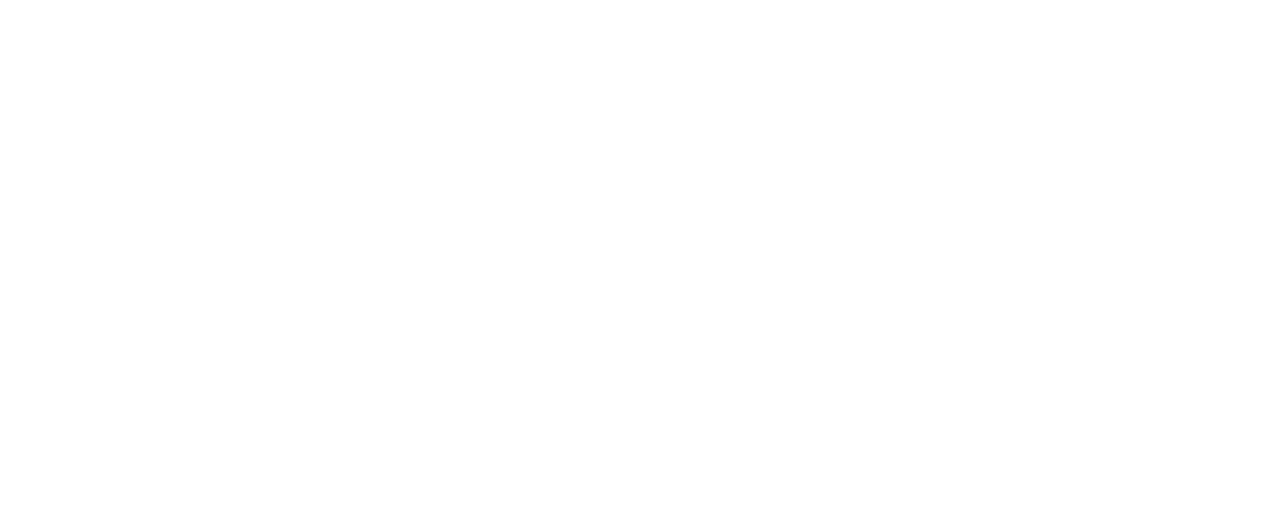
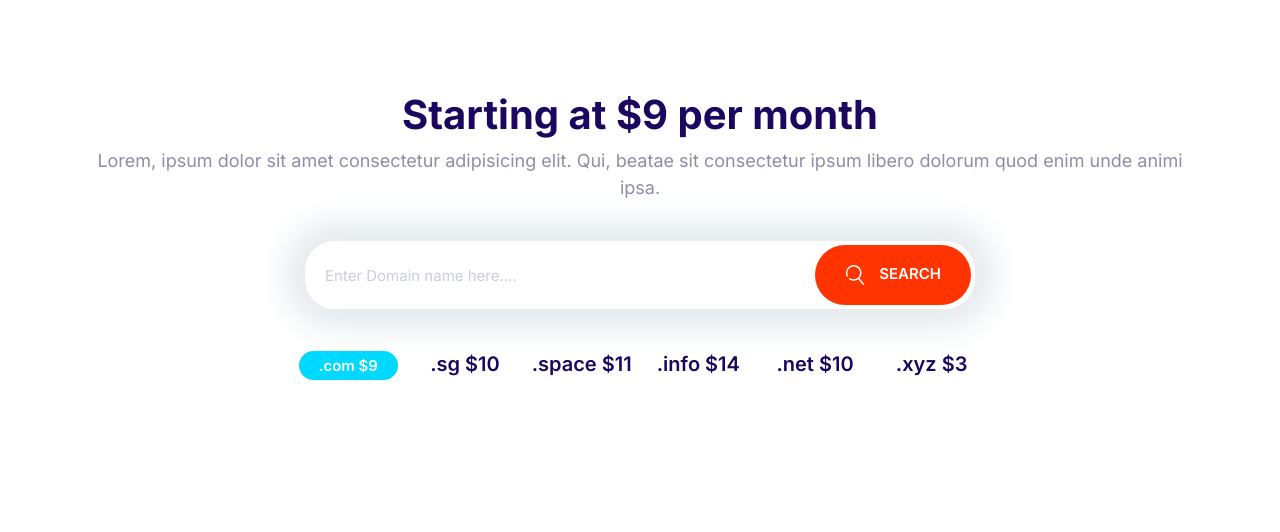
Before and after one commit to darecallad/responsiveProject1, a plain HTML site: page docs/index.html in a window 1280 px wide. Drawn offline with Linux system fonts and the light colour scheme.

Commit message:
defind domain-block component

```diff
--- a/docs/css/styles.css
+++ b/docs/css/styles.css
@@ -162,6 +162,7 @@ a {
   text-align: center;
   text-transform: uppercase;
   white-space: nowrap;
+  outline: 0;
 }
 
 .btn--primary {
@@ -192,6 +193,13 @@ a {
   background: #fff;
   color: var(--color-headings);
   border: 2px solid var(--color-headings);
+}
+
+.btn .icon {
+  width: 2rem;
+  height: 2rem;
+  margin-right: 1rem;
+  vertical-align: middle;
 }
 
 .btn--outline:hover {
@@ -233,7 +241,7 @@ a {
 .input-group .input {
   border: 0;
   flex-grow: 1;
-  padding: 1.5rem 1rem;
+  padding: 1.5rem 2rem;
 }
 
 .input-group .btn {
@@ -612,6 +620,32 @@ a {
   }
 }
 
+/* Domain Block */
+
+.block-domain .input-group {
+  box-shadow: 0 0 30px 20px #e6ebee;
+  border: 0;
+  margin: 4rem auto;
+  max-width: 670px;
+}
+
+.block-domain__prices {
+  display: grid;
+  grid-template-columns: repeat(3, 1fr);
+  grid-template-rows: repeat(2, 6rem);
+  font-size: 2rem;
+  font-weight: 600;
+  justify-items: center;
+  margin: 0 auto;
+  max-width: 700px;
+}
+
+@media screen and (min-width: 768px) {
+  .block-domain__prices {
+    grid-template-columns: repeat(auto-fit, minmax(10rem, 1fr));
+  }
+}
+
 @media screen and (min-width: 1024px) {
   .quote {
     font-size: 2rem;
--- a/docs/index.html
+++ b/docs/index.html
@@ -13,5 +13,36 @@
     <link rel="stylesheet" href="css/normalize.css" />
     <link rel="stylesheet" href="css/styles.css" />
   </head>
-  <body></body>
+  <body>
+    <section class="block container block-domain">
+      <header class="block__header">
+        <h2>Starting at $9 per month</h2>
+        <p>
+          Lorem, ipsum dolor sit amet consectetur adipisicing elit. Qui, beatae
+          sit consectetur ipsum libero dolorum quod enim unde animi ipsa.
+        </p>
+      </header>
+      <div class="input-group">
+        <input
+          type="text"
+          class="input"
+          placeholder="Enter Domain name here...."
+        />
+        <button class="btn btn--accent">
+          <svg class="icon icon--white">
+            <use xlink:href="images/sprite.svg#search"></use>
+          </svg>
+          search
+        </button>
+      </div>
+      <ul class="list block-domain__prices">
+        <li><span class="badge badge--secondary"> .com $9 </span></li>
+        <li>.sg $10</li>
+        <li>.space $11</li>
+        <li>.info $14</li>
+        <li>.net $10</li>
+        <li>.xyz $3</li>
+      </ul>
+    </section>
+  </body>
 </html>
```
Also changed, not shown: docs/components/domain-block.html (added, +26 -0 lines).
